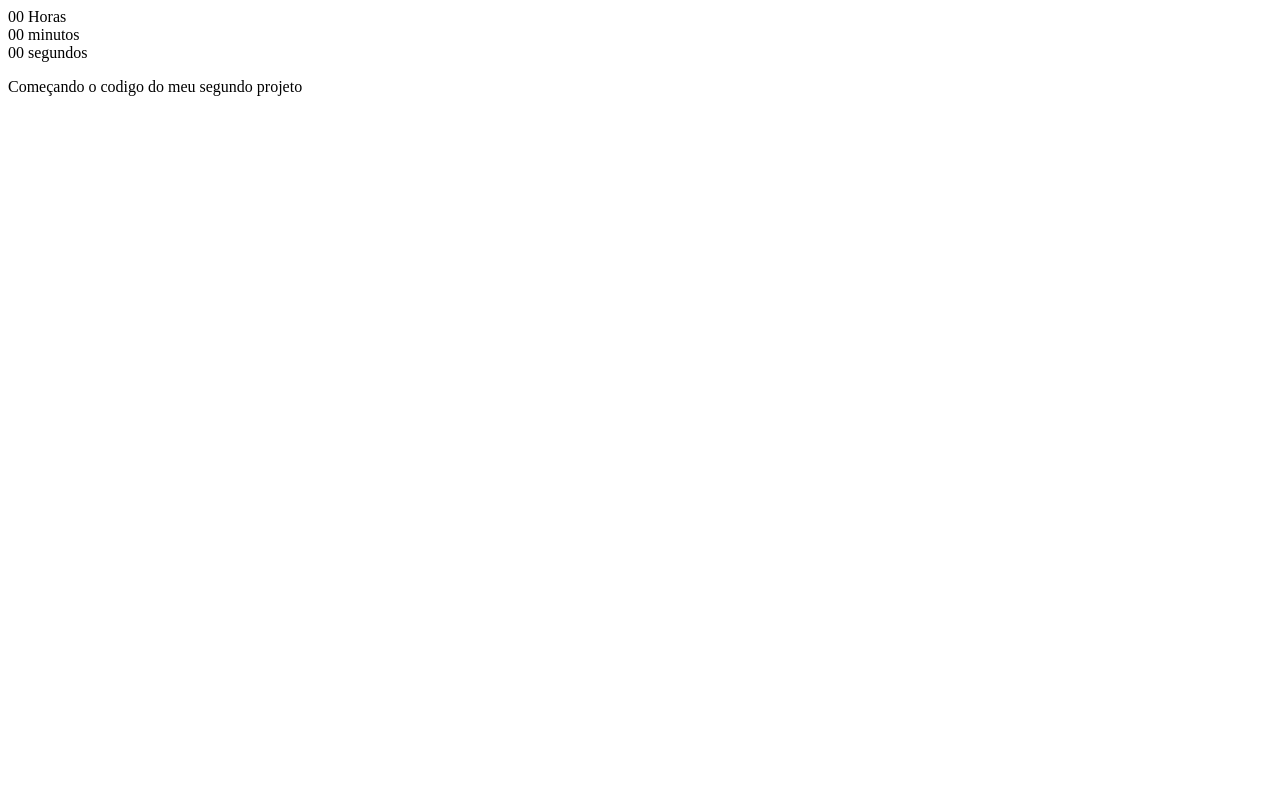
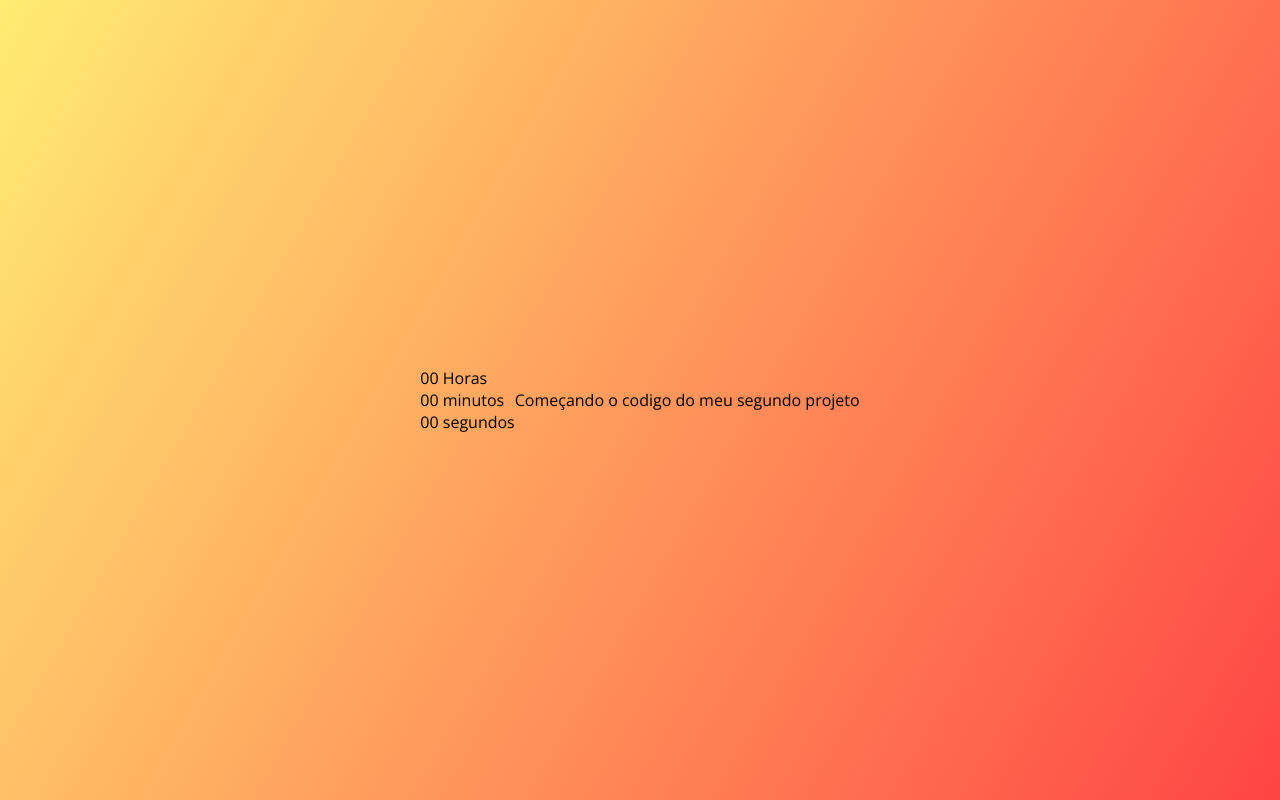
Before and after one commit to WanderckleyOliveira/Relogio-digital, a plain HTML site: page index.html in a window 1280 px wide. Drawn offline with nearby package versions, Linux system fonts and the light colour scheme.

Commit message:
Começando a colocar stylo no meu codigo com CSS

```diff
--- a/assets/css/style.css
+++ b/assets/css/style.css
@@ -0,0 +1,15 @@
+@import url('https://fonts.googleapis.com/css2?family=Open+Sans&display=swap');
+
+* {
+    margin: 0;
+    padding: 0;
+    font-family: "Open Sans", sans-serif;
+}
+
+body {
+    height: 100vh;
+    background: linear-gradient(120deg, #ffe53db8, #ff2525da);
+    display: flex;
+    align-items: center;
+    justify-content: center;
+}
--- a/index.html
+++ b/index.html
@@ -4,7 +4,7 @@
     <meta charset="UTF-8">
     <meta http-equiv="X-UA-Compatible" content="IE=edge">
     <meta name="viewport" content="width=device-width, initial-scale=1.0">
-    <link rel="styleheet" href="assets/css/">
+    <link rel="stylesheet" href="assets/css/style.css">
     <title>Meu segundo projeto - Relogio Digital</title>
 </head>
 <body>
```
